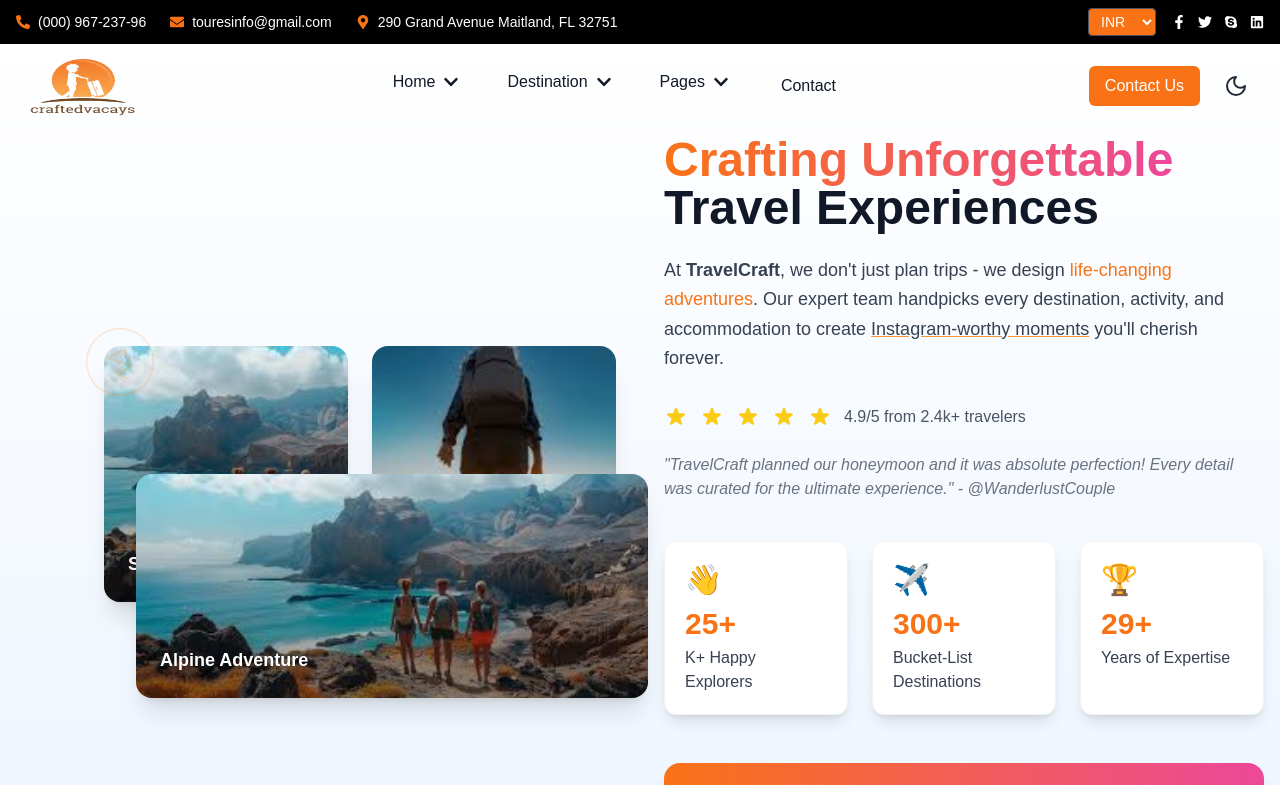
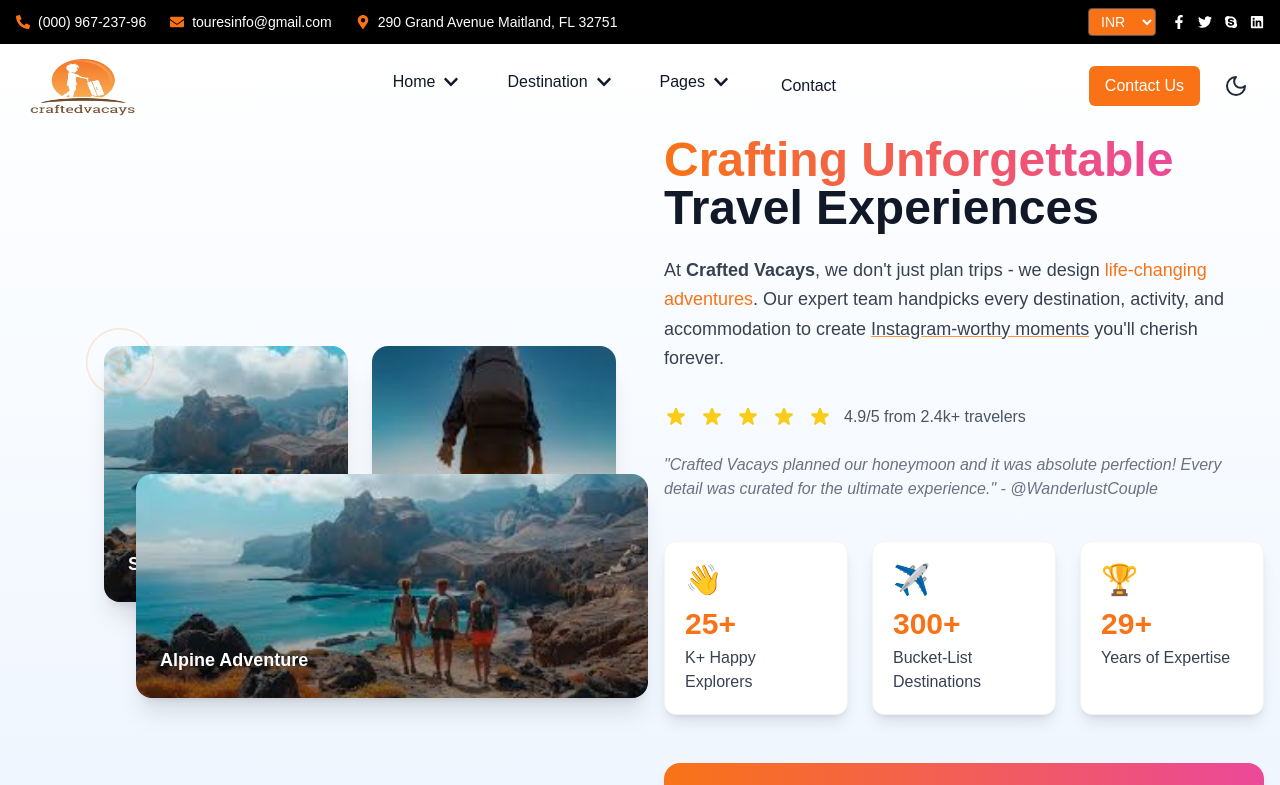
Before and after one commit to ashishkathait123/crafted-vacays2.0.0, a Next.js app: page /about in a window 1280 px wide. Shown: the top 785 px of the page. Built offline with nearby package versions, Linux system fonts and the light colour scheme.

Commit message:
changes from client end1

```diff
--- a/app/about/page.js
+++ b/app/about/page.js
@@ -125,7 +125,7 @@ export default function AboutUs() {
               whileInView={{ opacity: 1 }}
               transition={{ delay: 0.4 }}
             >
-              At <strong>TravelCraft</strong>, we don&apos;t just plan trips - we design <span className="text-orange-500 font-medium">life-changing adventures</span>. Our expert team handpicks every destination, activity, and accommodation to create <span className="underline decoration-orange-400">Instagram-worthy moments</span> you&apos;ll cherish forever.
+              At <strong>Crafted Vacays</strong>, we don&apos;t just plan trips - we design <span className="text-orange-500 font-medium">life-changing adventures</span>. Our expert team handpicks every destination, activity, and accommodation to create <span className="underline decoration-orange-400">Instagram-worthy moments</span> you&apos;ll cherish forever.
             </motion.p>
 
             <motion.div
@@ -143,7 +143,7 @@ export default function AboutUs() {
                 <span className="text-gray-600 dark:text-gray-300 font-medium">4.9/5 from 2.4k+ travelers</span>
               </div>
               <p className="text-gray-500 dark:text-gray-400 italic">
-                &quot;TravelCraft planned our honeymoon and it was absolute perfection! Every detail was curated for the ultimate experience.&quot; - @WanderlustCouple
+                &quot;Crafted Vacays planned our honeymoon and it was absolute perfection! Every detail was curated for the ultimate experience.&quot; - @WanderlustCouple
               </p>
             </motion.div>
 
--- a/app/contact/page.jsx
+++ b/app/contact/page.jsx
@@ -112,8 +112,8 @@ export default function ContactUs() {
                 {
                   icon: '✉️',
                   title: 'Email',
-                  content: 'info@travelcraft.com',
-                  link: 'mailto:info@travelcraft.com',
+                  content: 'info@Crafted Vacays.com',
+                  link: 'mailto:info@Crafted Vacays.com',
                 },
                 {
                   icon: '📍',
@@ -177,7 +177,7 @@ export default function ContactUs() {
                   />
                   <Marker position={[28.6139, 77.209]}>
                     <Popup>
-                      TravelCraft Headquarters <br /> New Delhi, India
+                      Crafted Vacays Headquarters <br /> New Delhi, India
                     </Popup>
                   </Marker>
                 </MapContainer>
--- a/app/layout.jsx
+++ b/app/layout.jsx
@@ -15,7 +15,7 @@ import 'slick-carousel/slick/slick-theme.css';
 const inter = Inter({ subsets: ['latin'], variable: '--font-inter' });
 
 export const metadata = {
-  title: "TravelCraft | Explore the World",
+  title: "Crafted Vacays | Explore the World",
   description: "Discover handcrafted travel experiences with our premium tour packages",
   keywords: "travel, tours, vacation, destinations",
 };
--- a/app/tour-details/[slug]/page.jsx
+++ b/app/tour-details/[slug]/page.jsx
@@ -153,7 +153,7 @@ const TourDetailsPage = () => {
     : Array(4).fill('/images/default-tour.jpg');
 
   return (
-    <div className="relative overflow-x-hidden py-8 bg-white dark:bg-gray-950 text-gray-900 dark:text-white transition-colors duration-300 min-h-screen">
+    <div className="relative overflow-x-hidden py-8 bg-white dark:bg-gray-950 text-gray-900 dark:text-white transition-colors duration-300 min-h-screen mt-24">
       <Box sx={{ maxWidth: "1440px", mx: "auto", px: { xs: 2, md: 4 }, mb: 6 }}>
         {/* Hero Section */}
         <Box sx={{
@@ -453,17 +453,23 @@ const TourDetailsPage = () => {
               </Typography>
 
               <Grid container spacing={3}>
-                <Grid item xs={12} md={6}>
-                  <Box sx={{
+                <Grid item xs={10} md={6}>
+                 <Box
+      sx={{
         p: 3,
         borderRadius: 2,
         bgcolor: 'background.paper',
-                    height: '100%'
-                  }}>
+        color: 'text.primary',
+        height: '100%',
+        boxShadow: 2,
+      }}
+    >
       <Typography variant="h6" sx={{ fontWeight: "bold", mb: 2 }}>
         Select Your Dates
       </Typography>
+
       <Calendar
+        className={theme.palette.mode === 'dark' ? 'calendar-dark' : 'calendar-light'}
         tileClassName={({ date, view }) =>
           view === "month" && isDateAvailable(date) ? "available-date" : ""
         }
@@ -473,6 +479,7 @@ const TourDetailsPage = () => {
           ) : null
         }
       />
+
       <Typography variant="body2" sx={{ mt: 2, fontStyle: 'italic' }}>
         * Popular dates sell out fast! Book early to secure your spot.
       </Typography>
--- a/components/ui/forms/ItineraryForm.jsx
+++ b/components/ui/forms/ItineraryForm.jsx
@@ -54,9 +54,9 @@ export default function ItineraryForm({ onClose }) {
        "service_79m1aj6",
         "template_zl07dn8",
         {
-          to_name: "TravelCraft Team",
+          to_name: "Crafted Vacays Team",
           from_name: persons,
-          email: "inquiry@travelcraft.com",
+          email: "inquiry@Crafted Vacays.com",
           destination,
           travel_month: travelMonth,
           duration,
```
Lines whose indentation alone changed are shown as unchanged.
